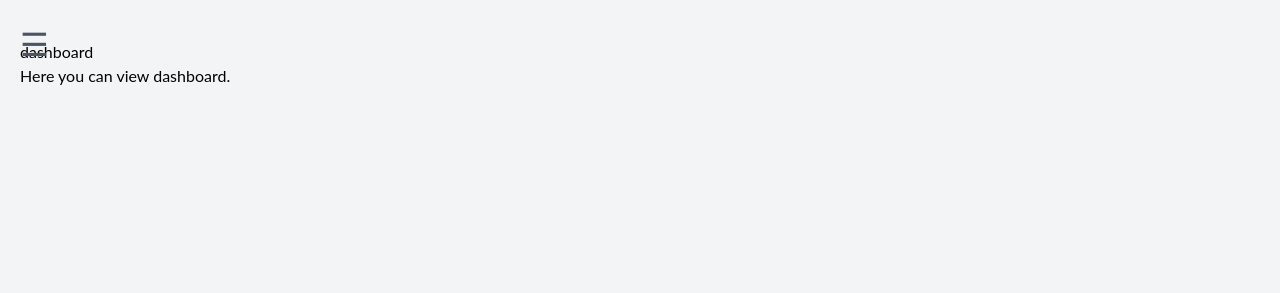
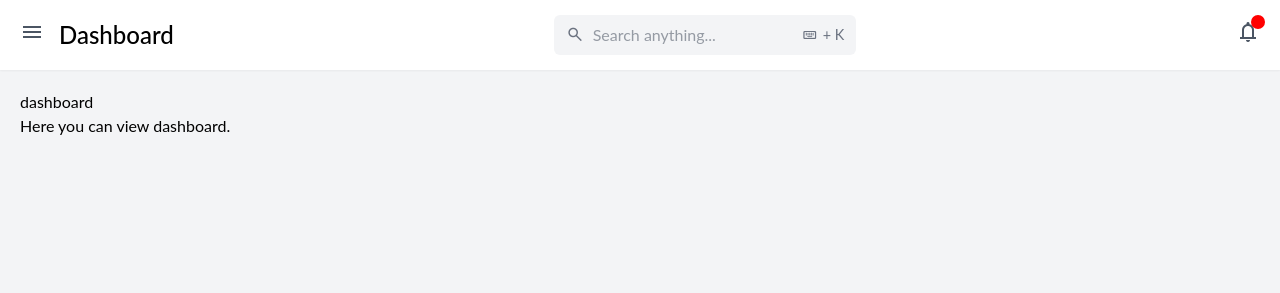
Before and after one commit to xraymundx/it38b-Enterprise, a PHP site: page / in a window 1280 px wide. Shown: the top 293 px of the page. Run offline with PHP 8.4, Linux system fonts and the light colour scheme; some libraries are stand-ins or nearby versions.

Commit message:
Updated to have a toolbar at top

```diff
--- a/views/nurse/index.php
+++ b/views/nurse/index.php
@@ -12,6 +12,118 @@
         body {
             font-family: "Lato", sans-serif;
             background-color: #f3f4f6;
+            margin: 0; /* Reset default body margin */
+        }
+
+        .toolbar {
+            background-color: white;
+            color: black;
+            padding: 15px 20px;
+            display: flex;
+            align-items: center;
+            justify-content: space-between;
+            position: fixed;
+            top: 0;
+            left: 0;
+            width: 100%;
+            z-index: 2;
+            box-shadow: 0 1px 2px rgba(0, 0, 0, 0.05);
+            transition: left 0.3s, width 0.3s; /* Add transition for smooth adjustment */
+        }
+
+        .toolbar.open {
+            left: 280px; /* Shift toolbar to the right when sidenav is open */
+            width: calc(100% - 280px); /* Reduce width to avoid covering sidenav */
+        }
+
+        .toolbar-left {
+            display: flex;
+            align-items: center;
+            gap: 15px;
+        }
+
+        .toolbar-left button {
+            background: none;
+            border: none;
+            font-size: 1.5rem;
+            cursor: pointer;
+            color: #4b5563; /* Gray 600 */
+            padding: 0;
+            margin: 0;
+            outline: none;
+        }
+
+        .toolbar-left h2 {
+            font-size: 1.5rem;
+            margin: 0;
+            font-weight: 500;
+        }
+
+        .toolbar-search {
+            background-color: #f3f4f6; /* Light gray */
+            border-radius: 6px;
+            padding: 8px 12px;
+            display: flex;
+            align-items: center;
+            gap: 8px;
+        }
+
+        .toolbar-search .material-symbols-outlined {
+            font-size: 1.2rem;
+            color: #6b7280; /* Gray 500 */
+        }
+
+        .toolbar-search input[type="text"] {
+            border: none;
+            background: none;
+            outline: none;
+            font-size: 1rem;
+            color: #374151; /* Gray 700 */
+        }
+
+        .toolbar-actions {
+            display: flex;
+            align-items: center;
+            gap: 15px;
+        }
+
+        .toolbar-actions button {
+            background: none;
+            border: 1px solid #6b7280; /* Gray 500 */
+            color: #6b7280;
+            border-radius: 6px;
+            padding: 8px 12px;
+            font-size: 0.9rem;
+            cursor: pointer;
+            display: flex;
+            align-items: center;
+            gap: 5px;
+            outline: none;
+        }
+
+        .toolbar-actions .notification {
+            position: relative;
+        }
+
+        .toolbar-actions .notification .material-symbols-outlined {
+            font-size: 1.5rem;
+            color: #4b5563; /* Gray 600 */
+        }
+
+        .toolbar-actions .notification::after {
+            content: '';
+            position: absolute;
+            top: -5px;
+            right: -5px;
+            background-color: red;
+            color: white;
+            font-size: 0.7rem;
+            border-radius: 50%;
+            width: 14px;
+            height: 14px;
+            display: flex;
+            justify-content: center;
+            align-items: center;
         }
 
         .sidenav {
@@ -22,7 +134,7 @@
             top: 0;
             left: 0;
             background: linear-gradient(to bottom, #000144 46%, #000144 67%, #0002AA 100%);
-            color: white;
+            color: white; /* Default text color for sidenav */
             overflow-x: hidden;
             transition: 0.3s;
             padding-top: 20px;
@@ -45,7 +157,7 @@
         .sidenav-header h1 {
             font-size: 1.5rem;
             margin: 0;
-            color: white; /* Ensure header text is also white */
+            color: white;
         }
 
         .sidenav-header .closebtn {
@@ -59,7 +171,7 @@
             padding: 10px 20px;
             text-decoration: none;
             font-size: 1rem;
-            color: white; /* Sidenav text is white */
+            color: white; /* Explicitly set text color to white */
             display: flex;
             align-items: center;
             gap: 10px;
@@ -68,11 +180,13 @@
 
         .sidenav-item:hover {
             background-color: rgba(255, 255, 255, 0.1); /* Slightly lighter overlay on hover */
+            color: white; /* Ensure text remains white on hover */
         }
 
         .sidenav-item.active {
             background-color: #0ea5e9; /* Sky 500 */
             font-weight: 500;
+            color: white; /* Ensure active text is white */
         }
 
         .sidenav-footer {
@@ -98,7 +212,7 @@
 
         .user-details {
             font-size: 0.9rem;
-            color: white; /* User details text white */
+            color: white; /* Explicitly set user details text to white */
         }
 
         .user-details strong {
@@ -109,7 +223,7 @@
             display: flex;
             align-items: center;
             gap: 10px;
-            color: white; /* Footer link text white */
+            color: white; /* Explicitly set footer link text to white */
             text-decoration: none;
             font-size: 0.9rem;
             padding: 8px 15px;
@@ -119,34 +233,19 @@
 
         .sidenav-footer a:hover {
             background-color: rgba(255, 255, 255, 0.1); /* Slightly lighter overlay on hover */
+            color: white; /* Ensure text remains white on hover */
         }
 
         .main {
             margin-left: 0; /* Initially no margin */
+            padding: 20px;
+            padding-top: 70px; /* Adjust top padding to avoid overlap with toolbar */
             transition: margin-left 0.3s;
-            padding: 20px;
         }
 
         .main.open {
             margin-left: 280px;
-        }
-
-        .stickybtn {
-            position: fixed;
-            top: 20px;
-            left: 20px;
-            z-index: 2;
-            display: block; /* Initially visible */
-        }
-
-        .stickybtn.hidden {
-            display: none;
-        }
-
-        .stickybtn span {
-            font-size: 2rem;
-            cursor: pointer;
-            color: #4b5563; /* Gray 600 */
+            padding-top: 70px; /* Maintain top padding when sidenav is open */
         }
 
         .maincontainer {
@@ -154,18 +253,41 @@
         }
 
         @media screen and (max-width: 768px) {
-            .sidenav.open {
-                width: 100%;
+            .toolbar.open {
+                left: 100%; /* Move toolbar off-screen when sidenav is full width */
+                width: 0;
             }
 
             .main.open {
                 margin-left: 100%;
+                padding-top: 70px; /* Maintain top padding */
             }
         }
     </style>
 </head>
 
 <body>
+
+    <div class="toolbar">
+        <div class="toolbar-left">
+            <button onclick="openNav()">
+                <span class="material-symbols-outlined">menu</span>
+            </button>
+            <h2>Dashboard</h2>
+        </div>
+        <div class="toolbar-search">
+            <span class="material-symbols-outlined">search</span>
+            <input type="text" placeholder="Search anything...">
+            <button style="border: none; background: none; outline: none; cursor: pointer; color: #6b7280; font-size: 0.9rem; display: flex; align-items: center; gap: 5px;">
+                <span class="material-symbols-outlined" style="font-size: 1rem;">keyboard</span> + K
+            </button>
+        </div>
+        <div class="toolbar-actions">
+            <div class="notification">
+                <span class="material-symbols-outlined">notifications</span>
+            </div>
+            </div>
+    </div>
 
     <div id="mySidenav" class="sidenav">
         <div class="sidenav-header">
@@ -212,11 +334,6 @@
     </div>
 
     <div class="main">
-
-        <div id="stickyButton" class="stickybtn">
-            <span style="font-size:2rem;cursor:pointer;color:#4b5563" onclick="openNav()">&#9776;</span>
-        </div>
-
         <div class="maincontainer">
             <?php
             // Check the 'page' query parameter and include the corresponding file
@@ -247,7 +364,6 @@
             }
             ?>
         </div>
-
     </div>
 
 </body>
@@ -255,18 +371,18 @@
 <script>
     const sidenav = document.getElementById("mySidenav");
     const main = document.querySelector(".main");
-    const stickyButton = document.getElementById("stickyButton");
+    const toolbar = document.querySelector(".toolbar");
 
     function openNav() {
         sidenav.classList.add("open");
         main.classList.add("open");
-        stickyButton.classList.add("hidden");
+        toolbar.classList.add("open");
     }
 
     function closeNav() {
         sidenav.classList.remove("open");
         main.classList.remove("open");
-        stickyButton.classList.remove("hidden");
+        toolbar.classList.remove("open");
     }
 
     // Add active class to the current page link
@@ -284,5 +400,3 @@
         });
     });
 </script>
-
-</html>
```
